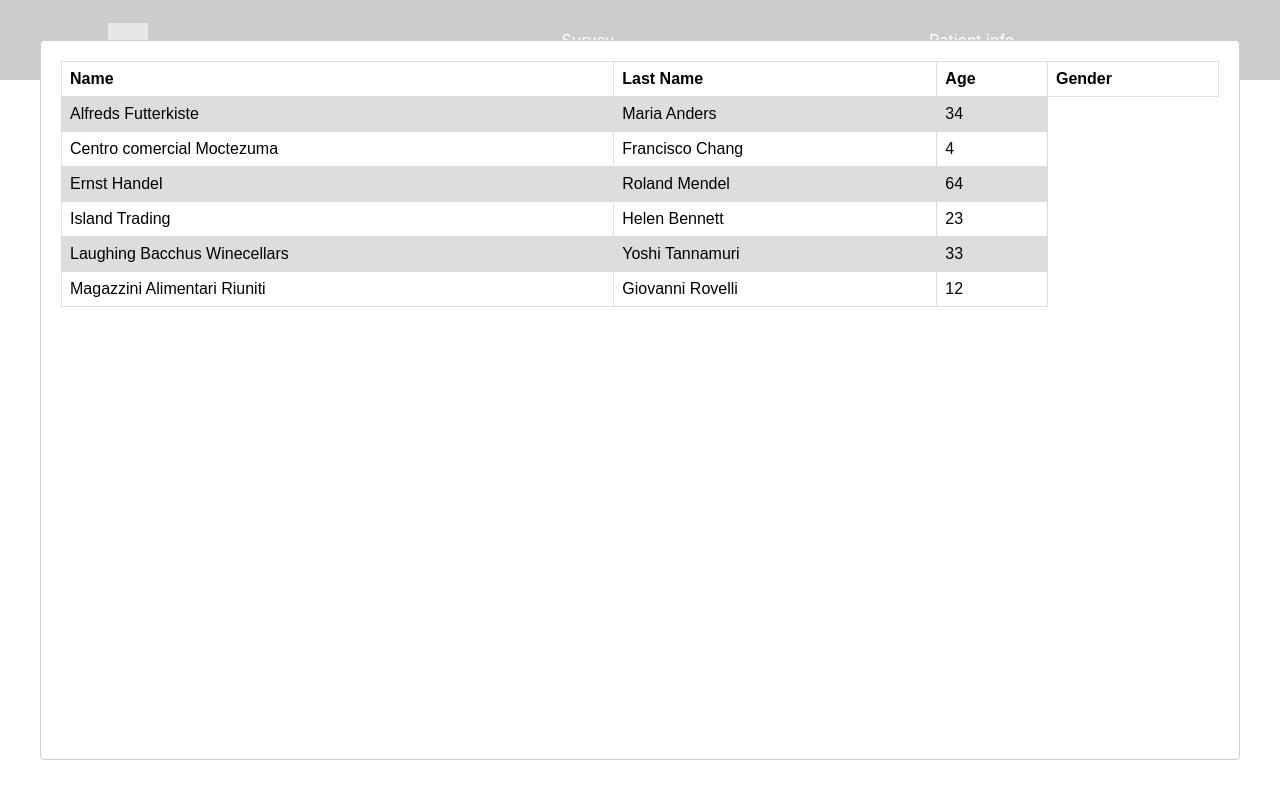
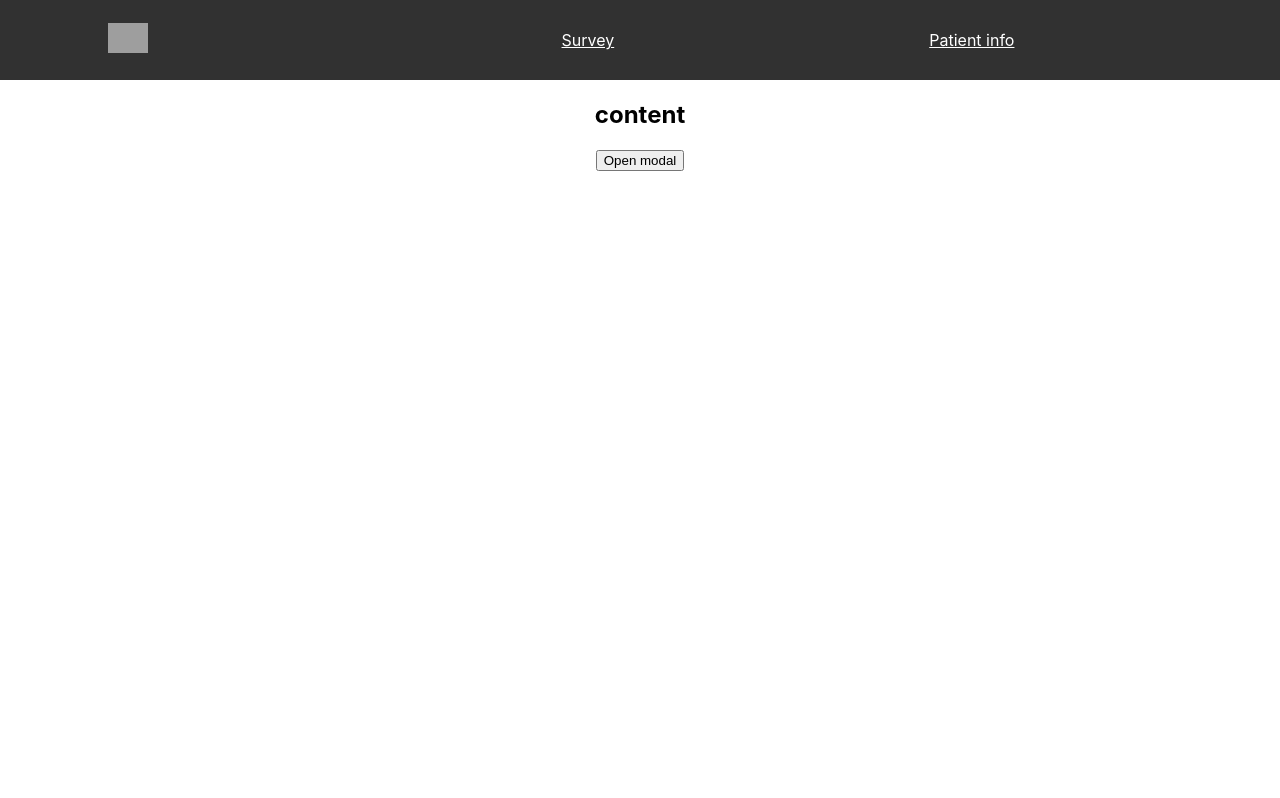
Before and after one commit to joaquin-rodriguez/aprendiendoReact, a React (Create React App) app in the folder router/: page /content in a window 1280 px wide. Built offline with nearby package versions, Linux system fonts and the light colour scheme; grey boxes are pictures that could not be loaded.

Commit message:
getting closer to making the modal work

```diff
--- a/router/src/Content.js
+++ b/router/src/Content.js
@@ -1,12 +1,14 @@
-import React from "react";
+import React, { useState } from "react";
 import "./App.css";
 import Modal from "react-modal";
 
 function content() {
+  let [modalIsOpen, setModalIsOpen] = useState(false);
   return (
     <div>
       <h2>content</h2>
-      <Modal isOpen={true}>
+      <button onClick={() => setModalIsOpen(true)}>Open modal</button>
+      <Modal isOpen={modalIsOpen}>
         <table>
           <tr>
             <th>Name</th>
```
